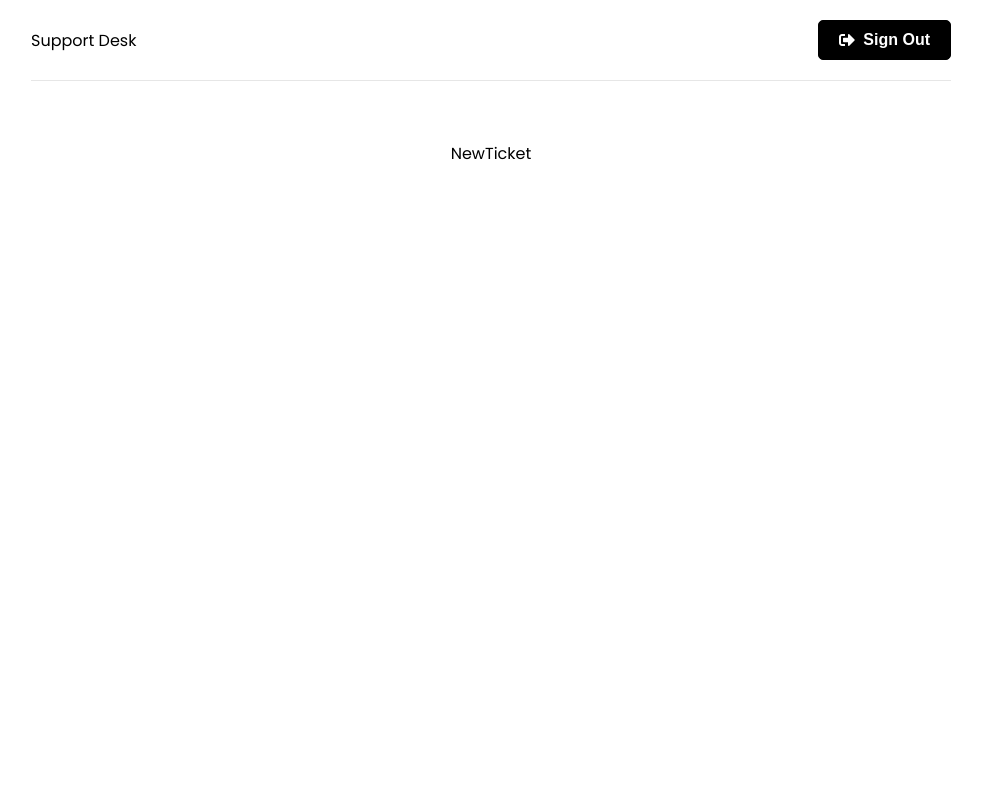
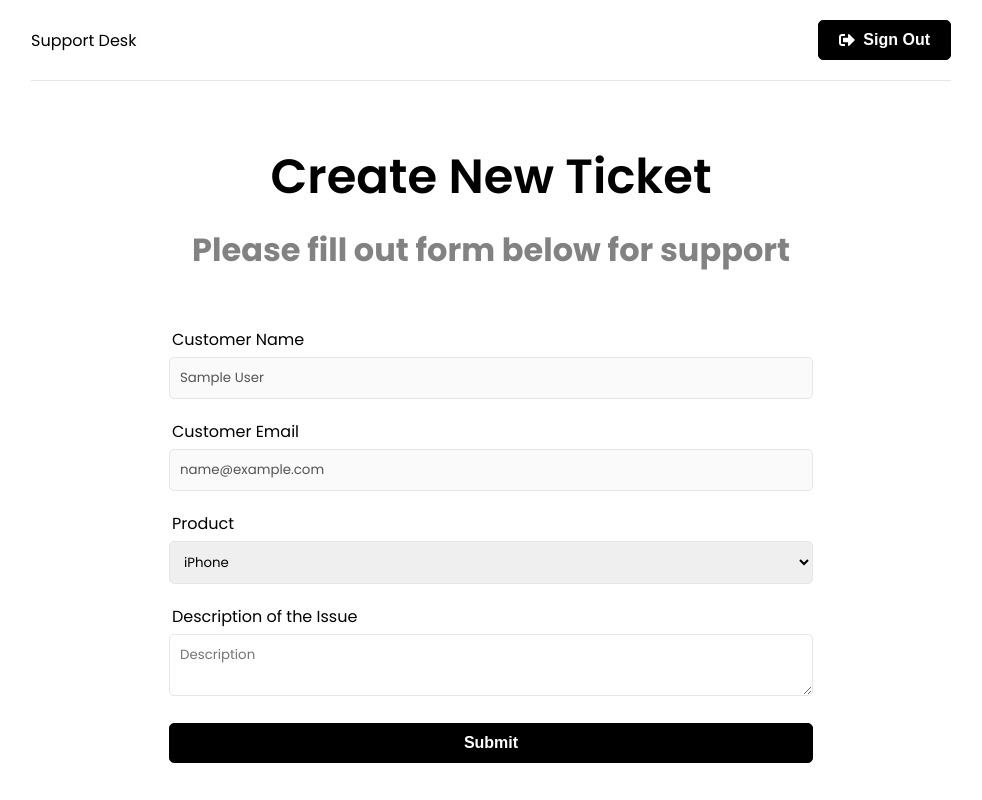
Before and after one commit to t-kalden/support-desk-app, a React (Create React App) app in the folder frontend/: page /new-ticket in a window 1280 px wide. Shown: the whole page, without its empty margins (149-1131 px from the left). Built offline with nearby package versions, Linux system fonts and the light colour scheme; sample sign-in values are in the browser's storage.

Commit message:
build create ticket form

```diff
--- a/frontend/src/pages/NewTicket.jsx
+++ b/frontend/src/pages/NewTicket.jsx
@@ -1,5 +1,67 @@
+import { useState } from "react";
+import { useSelector } from "react-redux";
+
 function NewTicket() {
-  return <div>NewTicket</div>;
+  const { user } = useSelector((state) => state.auth);
+  const [name] = useState(user.name);
+  const [email] = useState(user.email);
+  const [product, setProduct] = useState("iPhone");
+  const [description, setDescription] = useState("");
+
+  const onSubmit = (e) => {
+    e.preventDefault();
+  };
+  return (
+    <>
+      <section className="heading">
+        <h1>Create New Ticket</h1>
+        <p>Please fill out form below for support</p>
+      </section>
+
+      <section className="form">
+        <div className="form-group">
+          <label htmlFor="name">Customer Name</label>
+          <input type="text" className="form-control" value={name} disabled />
+        </div>
+        <div className="form-group">
+          <label htmlFor="email">Customer Email</label>
+          <input type="text" className="form-control" value={email} disabled />
+        </div>
+        <form onSubmit={onSubmit}>
+          <div className="form-group">
+            <label htmlFor="product">Product</label>
+            <select
+              name="product"
+              id="product"
+              value={product}
+              onChange={(e) => {
+                setProduct(e.target.value);
+              }}
+            >
+              <option value="iPhone">iPhone</option>
+              <option value="MacBook Pro">MacBook Pro</option>
+              <option value="iMac">iMac</option>
+              <option value="iPad">iPad</option>
+            </select>
+          </div>
+          <div className="form-group">
+            <label htmlFor="description">Description of the Issue</label>
+            <textarea
+              name="description"
+              id="description"
+              className="form-control"
+              value={description}
+              placeholder="Description"
+              onChange={(e) => setDescription(e.target.value)}
+            ></textarea>
+          </div>
+          <div className="form-group">
+            <button className="btn btn-block">Submit</button>
+          </div>
+        </form>
+      </section>
+    </>
+  );
 }
 
 export default NewTicket;
```
